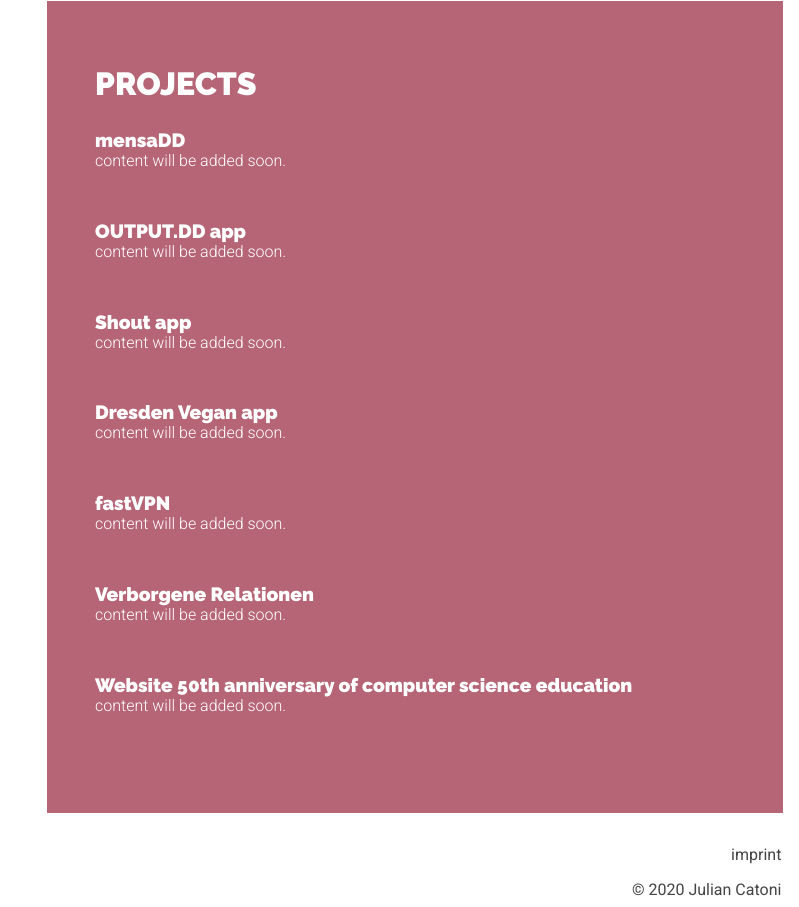
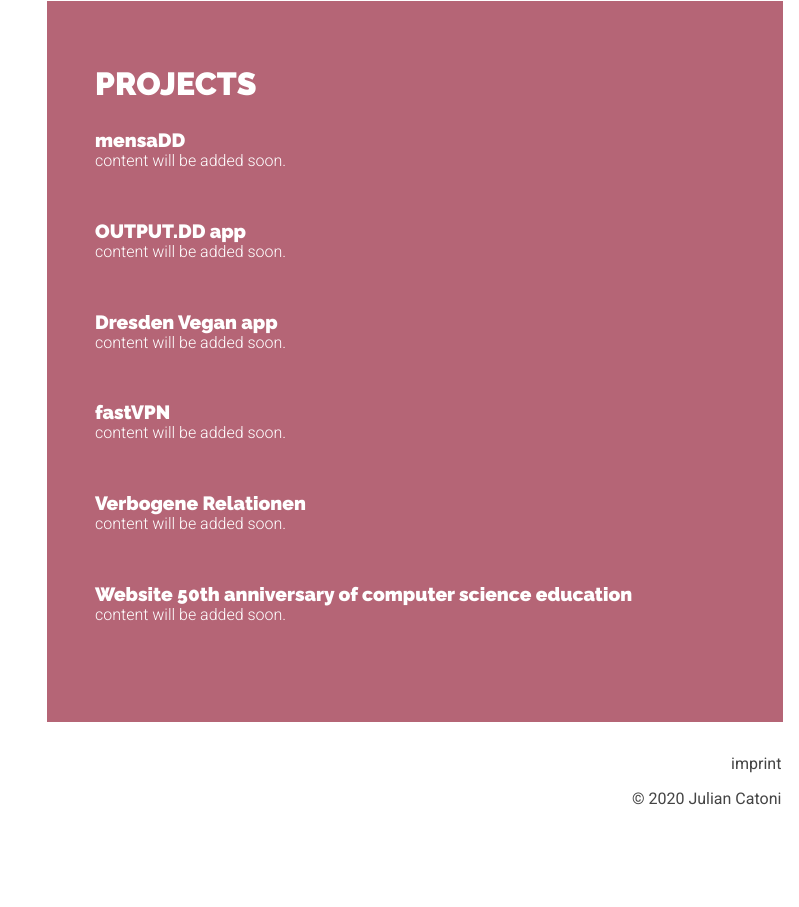
Before and after one commit to julianctni/homepage, a Vue app: page / in a window 1280 px wide. Shown: the part 1002-1909 px from the top of the page, without its empty margins (481-1280 px from the left). After the commit the page ends 1834 px from the top, so only its background shows below. Built offline with nearby package versions, Linux system fonts and the light colour scheme.

Commit message:
Update folder structure, update data.json

```diff
--- a/data.json
+++ b/data/data.json
@@ -42,11 +42,6 @@
       "url": ""
     },
     {
-      "title": "Shout app",
-      "description": "content will be added soon.",
-      "url": ""
-    },
-    {
       "title": "Dresden Vegan app",
       "description": "content will be added soon.",
       "url": ""
@@ -57,7 +52,7 @@
       "url": ""
     },
     {
-      "title": "Verborgene Relationen",
+      "title": "Verbogene Relationen",
       "description": "content will be added soon.",
       "url": ""
     },
--- a/index.html
+++ b/index.html
@@ -10,7 +10,7 @@
     <div id="app">
       <aside>
         <div>
-          <img src="julian.webp" id="clickImage">
+          <img src="./img/julian.webp" id="clickImage">
           <h1>Hello world, I'm Julian.</h1>
           <p>A studied media computer scientist, based in Dresden, Germany.</p>
           <div id="link-list" class="no-preload-transition">
@@ -63,6 +63,6 @@
         </div>
       </main>
     </div>
-    <script src="./js/main.js"></script>
+    <script src="./js/app.js"></script>
   </body>
 </html>
--- a/js/main.js
+++ b/js/app.js
@@ -1,5 +1,5 @@
 import Vue from 'vue';
-import data from './../data.json';
+import data from './../data/data.json';
 import '@fortawesome/fontawesome-free'
 import './../css/style.css';
 
```
Also changed, not shown: img/julian.webp (renamed from julian.webp).
